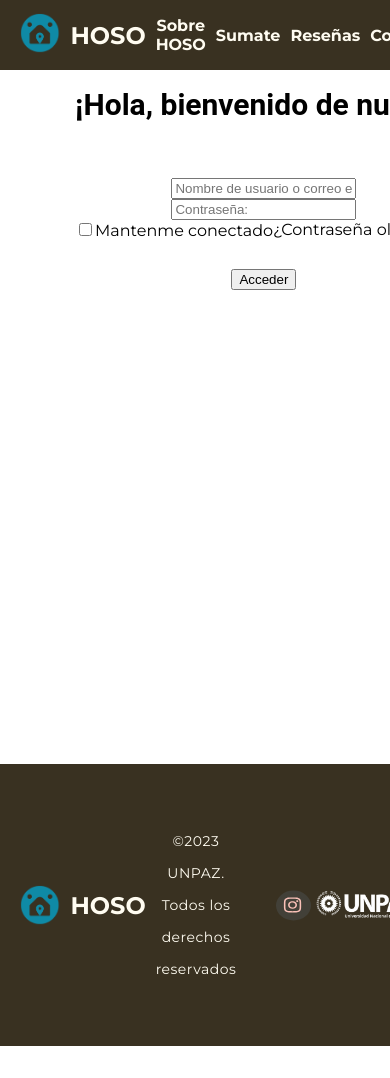
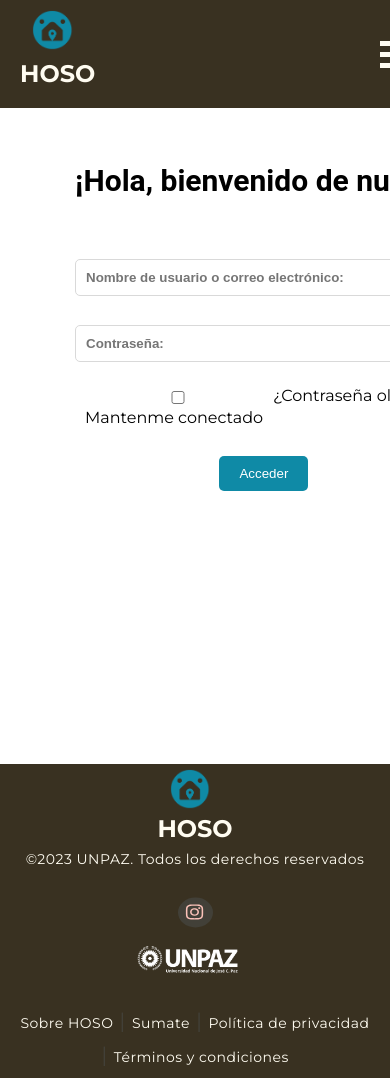
Before and after one commit to nicomedina88/HOSOsite, a React (Create React App) app: page /login in a window 390 px wide. Shown: the top 1078 px of the page. Before the commit the page ends 1046 px from the top, so only its background shows below. Built offline with nearby package versions, Linux system fonts and the light colour scheme.

Commit message:
detalles desktop y mobile agregado

```diff
--- a/src/componentes/Contacto.css
+++ b/src/componentes/Contacto.css
@@ -100,11 +100,29 @@
 
 }
 
-
-
-
-
-
 .formulario form button:hover {
 background-color: #0c6e87; /* Color de fondo al pasar el ratón */
 }
+
+
+/* Agrega una media query para dispositivos con un ancho máximo de 768px (puedes ajustar este valor según tus necesidades) */
+@media screen and (max-width: 768px) {
+  .contacto-container {
+    flex-direction: column; /* Cambia la dirección del contenedor principal a columna en dispositivos móviles */
+  }
+
+  .rosado {
+    order: 2; /* Cambia el orden para que la sección rosa aparezca después del formulario en dispositivos móviles */
+  }
+
+  .formulario {
+    order: 1; /* Cambia el orden para que el formulario aparezca primero en dispositivos móviles */
+  }
+
+  .contacto-info {
+    margin-right: 0; /* Elimina el margen derecho en dispositivos móviles */
+    padding: 20px; /* Ajusta el padding para dispositivos móviles */
+  }
+
+  /* Ajusta otros estilos según sea necesario para dispositivos móviles */
+}
--- a/src/componentes/Footer.css
+++ b/src/componentes/Footer.css
@@ -65,3 +65,65 @@
   padding-left: 40px; /* Ajusta el valor según la separación deseada */
 
 }
+
+
+
+/* Agrega una media query para estilos específicos de dispositivos móviles */
+@media (max-width: 600px) {
+  .footer {
+    padding: 10px; /* Ajusta el valor según la separación deseada en dispositivos móviles */
+  }
+
+  .social {
+    padding-left: 0; /* Elimina el padding izquierdo en dispositivos móviles */
+  }
+
+  /* Footer.css */
+.footer {
+  background-color: #393121;
+  color: #fffcf1;
+  display: flex;
+  flex-direction: column; /* Cambia a dirección de columna para dispositivos móviles */
+  align-items: center;
+  padding: 5px 20px;
+  font-family: 'Montserrat', sans-serif;
+}
+
+.info {
+  display: flex;
+  flex-direction: column;
+  align-items: center; /* Alinea el contenido al centro en dispositivos móviles */
+  margin-top: 10px; /* Agrega un margen superior para separar del contenido superior */
+}
+
+.logo {
+  display: flex;
+  flex-direction: column; /* Alinea el contenido de la logo en columna para dispositivos móviles */
+  align-items: center; /* Alinea el contenido al centro en dispositivos móviles */
+  margin-bottom: 10px; /* Agrega un margen inferior para separar del contenido inferior */
+}
+
+.logo img {
+  max-height: 40px;
+  margin-bottom: 5px; /* Ajusta el valor según la separación deseada */
+}
+
+.logo p {
+  margin: 0;
+  font-size: 14px;
+}
+
+.social {
+  display: flex;
+  align-items: center;
+  padding: 10px 0; /* Ajusta el valor según la separación deseada */
+}
+
+.info a {
+  text-decoration: none;
+  color: #fffcf1;
+  font-size: 14px;
+  margin: 5px 0; /* Ajusta el valor según la separación deseada */
+}
+
+}
--- a/src/componentes/Header.css
+++ b/src/componentes/Header.css
@@ -7,7 +7,6 @@
     padding: 10px 20px;
     position: fixed;
     top: 0;
-    left: 0;
     width: 100%;
     z-index: 1000; /* Asegura que el menú esté por encima de otros elementos */
   }
@@ -75,3 +74,74 @@
   .bold-text {
     font-weight: bold;
   }
+
+  .menu-button {
+    display: none; /* Oculta el botón de menú en la versión de escritorio por defecto */
+    cursor: pointer;
+  }
+
+  .close-button {
+    display: none;
+  }
+
+  /* Estilos para la versión móvil */
+@media screen and (max-width: 768px) {
+  .nav {
+    display: none;
+    position: fixed;
+    top: 0;
+    left: 0;
+    width: 100%;
+    height: 100%;
+    background-color: #393121;
+    z-index: 999;
+    overflow: visible;
+  }
+
+  .nav.open {
+    display: flex;
+    flex-direction: column;
+    align-items: center;
+  }
+
+  .nav li {
+    margin: 10px 0;
+    text-align: center;
+    width: 100%; /* Añade esta regla para forzar que ocupen todo el ancho disponible */
+
+  }
+
+  .menu-button {
+    display: block;
+    cursor: pointer;
+  }
+
+  .close-button {
+    color: #FFFCF1;
+    font-size: 24px;
+    cursor: pointer;
+    margin-top: 20px;
+    display: block;
+  }
+
+  .menu-button.active .bar:nth-child(1),
+  .menu-button.active .bar:nth-child(3) {
+    transform: translateY(7px) rotate(45deg); /* Ajusta la animación del icono de hamburguesa */
+  }
+
+  .menu-button.active .bar:nth-child(2) {
+    opacity: 0; /* Desvanece el segundo trazo del icono de hamburguesa cuando está abierto */
+  }
+
+  .menu-button.active .bar {
+    background-color: #FFFCF1; /* Color de las barras del icono de hamburguesa cuando está activo */
+  }
+
+  .bar {
+    height: 5px;
+    width: 30px;
+    background-color: #FFFCF1; /* Color de las barras del icono de hamburguesa */
+    margin: 6px 0;
+    transition: 0.4s; /* Agrega una transición suave a las barras del icono de hamburguesa */
+  }
+}
--- a/src/componentes/Header.jsx
+++ b/src/componentes/Header.jsx
@@ -1,32 +1,66 @@
-import React from 'react';
-import './Header.css'; // Puedes crear un archivo CSS para estilizar el encabezado
-import logo from '../img/hoso1.png'; // Ajusta la ruta de importación según tu estructura de directorios
+import React, { useState } from 'react';
+import './Header.css';
+import logo from '../img/hoso1.png';
 import { Link } from 'react-router-dom';
 
+// ... Importaciones y otros códigos ...
+
 function Header() {
+  const [menuOpen, setMenuOpen] = useState(false);
+
+  const handleMenuClick = () => {
+    setMenuOpen(!menuOpen);
+  };
+
+  const closeMenu = () => {
+    setMenuOpen(false);
+  };
+
   return (
-    <header className="header">
+    <header className={`header ${menuOpen ? 'menu-open' : ''}`}>
       <div className="logo">
-        <Link to="/"><img src={logo} alt="Logo de HOSO" /></Link>
+        <Link to="/">
+          <img src={logo} alt="Logo de HOSO" />
+        </Link>
         <span style={{ fontSize: '24px' }}>HOSO</span>
       </div>
-      <nav className="nav">
+      <div className={`menu-button ${menuOpen ? 'active' : ''}`} onClick={handleMenuClick}>
+        <div className="bar"></div>
+        <div className="bar"></div>
+        <div className="bar"></div>
+      </div>
+      <nav className={`nav ${menuOpen ? 'open' : ''}`}>
         <ul>
           <li>
-            <Link to="sobre-hoso">Sobre HOSO</Link>
+            <Link to="sobre-hoso" onClick={handleMenuClick}>
+              Sobre HOSO
+            </Link>
           </li>
           <li>
-            <Link to="sumate">Sumate</Link>
+            <Link to="sumate" onClick={handleMenuClick}>
+              Sumate
+            </Link>
           </li>
           <li>
-            <Link to="reseñas">Reseñas</Link>
+            <Link to="reseñas" onClick={handleMenuClick}>
+              Reseñas
+            </Link>
           </li>
           <li>
-            <Link to="contacto">Contacto</Link>
+            <Link to="contacto" onClick={handleMenuClick}>
+              Contacto
+            </Link>
+          </li>
+          <li>
+            <Link to="login" onClick={handleMenuClick} className="login-button">
+              Iniciar Sesión
+            </Link>
           </li>
         </ul>
+        <div className="close-button" onClick={closeMenu}>
+          &times; {/* Esto es una 'X' para cerrar el menú */}
+        </div>
       </nav>
-      <Link to="login"><button className="login-button bold-text">Iniciar Sesión</button></Link>
     </header>
   );
 }
--- a/src/componentes/Login.css
+++ b/src/componentes/Login.css
@@ -31,6 +31,7 @@
     width: 520px;
     height: 426px;
     padding: 24px 55px;
+    padding-top: 100px;
     flex-direction: column;
     align-items: flex-start;
     gap: 32px;
--- a/src/componentes/Sumate.css
+++ b/src/componentes/Sumate.css
@@ -75,3 +75,58 @@
   margin-left: 20px; /* Ajusta la distancia entre la imagen y el texto */
   margin-right: 20px; /* Ajusta la distancia entre la imagen y el texto */
 }
+
+.requirements-and-application-container {
+  display: flex;
+  justify-content: space-between;
+}
+
+.requirements-container {
+  width: 45%; /* Ajusta el ancho según tus necesidades */
+}
+
+.application-container {
+  width: 45%; /* Ajusta el ancho según tus necesidades */
+}
+
+.application-form {
+  background-color: #0F8AA6;
+  border-radius: 10px;
+  padding: 20px;
+  color: #fff; /* Color del texto */
+  text-align: left; /* Alineación del texto a la izquierda */
+  font-family: 'DM Sans', sans-serif; /* Establecer la fuente */
+
+}
+
+.form-group {
+  margin-bottom: 15px;
+}
+
+label {
+  display: block;
+  margin-bottom: 5px;
+}
+
+input, textarea {
+  width: 100%;
+  padding: 10px;
+  border: 1px solid #D9D9D9;
+  border-radius: 5px;
+  margin-top: 5px;
+  box-sizing: border-box;
+  color: #fff; /* Ajusta el color del texto según sea necesario */
+  text-align: left; /* Alineación del texto a la izquierda */
+  font-family: 'DM Sans', sans-serif; /* Establecer la fuente */
+  font-weight: bold; /* Aplicar negrita */
+
+}
+
+button {
+  background-color: #0F8AA6;
+  color: #fff;
+  padding: 10px 20px;
+  border: none;
+  border-radius: 5px;
+  cursor: pointer;
+}
--- a/src/componentes/Sumate.jsx
+++ b/src/componentes/Sumate.jsx
@@ -40,8 +40,55 @@
           className="project-logo"
         />
       </div>
-      <div className="text-container">
-        <h2 className="section-title">Requisitos principales</h2>
+      <div className="requirements-and-application-container">
+        {/* Bloque de "Requisitos principales" */}
+        <div className="text-container requirements-container">
+        <h2 className="section-title">Postulate como anfitrión</h2>
+          <p className="paragraph">
+          Si estás interesado en abrir las puertas de tu hogar, dejanos tus datos de contacto.
+        <br />
+        ¡Nos encantaría conocerte más!
+        <br />
+        Luego te vamos a estar contactando!
+          </p>
+           {/* Formulario */}
+          <form className="application-form">
+            <div className="form-group">
+              <label htmlFor="name">Nombre y Apellido</label>
+              <input type="text" id="name" name="name" />
+            </div>
+
+            <div className="form-group">
+              <label htmlFor="phone">Teléfono de contacto</label>
+              <input type="text" id="phone" name="phone" />
+            </div>
+
+            <div className="form-group">
+              <label htmlFor="email">Email</label>
+              <input type="email" id="email" name="email" />
+            </div>
+
+            <div className="form-group">
+              <label htmlFor="address">Domicilio</label>
+              <input type="text" id="address" name="address" />
+            </div>
+
+            <div className="form-group">
+              <label htmlFor="city">Localidad</label>
+              <input type="text" id="city" name="city" />
+            </div>
+
+            <div className="form-group">
+              <label htmlFor="comments">Comentarios</label>
+              <textarea id="comments" name="comments"></textarea>
+            </div>
+
+            <button type="submit">Enviar</button>
+          </form>
+        </div>
+           {/* Bloque de "Postulate como anfitrión" */}
+        <div className="text-container application-container">
+        <h4 className="section-title">Requisitos principales</h4>
           <p className="paragraph">
           - Espacio de alojamiento en tu hogar.
           <br />
@@ -55,15 +102,6 @@
           - Estar cerca de la UNPAZ.
           </p>
         </div>
-      <div className="text-container">
-        <h2 className="section-title">Postulate como anfitrión</h2>
-        <p className="paragraph">
-        Si estás interesado en abrir las puertas de tu hogar, dejanos tus datos de contacto.
-        <br />
-        ¡Nos encantaría conocerte más!
-        <br />
-        Luego te vamos a estar contactando!
-        </p>
     </div>
     </div>
   );
```
Also changed, not shown: src/componentes/Login.jsx (line endings or trailing spaces). Lines whose indentation alone changed are shown as unchanged.
